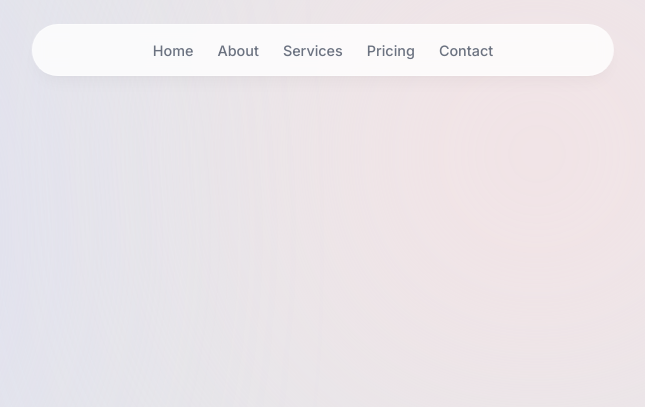
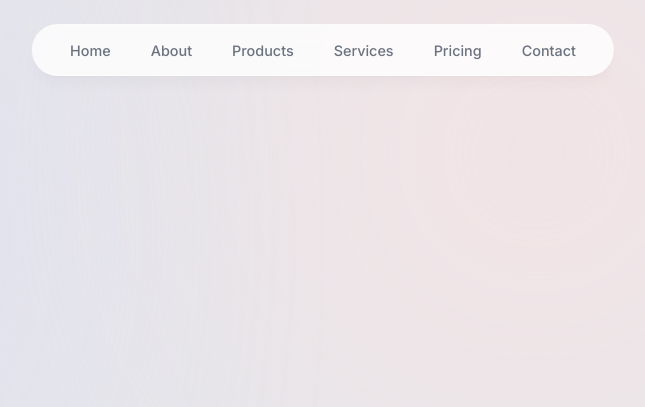
Before and after one commit to hiroshiyoka/company-profile-website, a website: page index.html in a window 1280 px wide. Shown: the top 407 px of the page, without its empty margins (317-962 px from the left). Drawn offline with Linux system fonts and the light colour scheme.

Commit message:
feat: fix navbar link and styling

```diff
--- a/index.html
+++ b/index.html
@@ -24,40 +24,47 @@
       <!-- NAV -->
       <nav class="flex fixed top-[0.15rem] left-1/2 h-24 -translate-x-1/2 py-2">
         <ul
-          class="flex w-[24rem] flex-wrap items-center justify-center gap-y-2 text-[0.9rem] font-medium text-gray-500"
+          class="flex w-[40rem] flex-wrap items-center justify-center gap-y-1 text-[0.9rem] font-medium text-gray-500"
         >
           <li class="h-3/4 flex items-center justify-center relative">
             <a
               href="#home"
-              class="flex w-full items-center justify-center px-3 py-3 hover:text-gray-950 transition"
+              class="flex w-full items-center justify-center mx-2 px-3 py-3 hover:text-gray-950 transition"
               >Home</a
             >
           </li>
-          <li class="h-3/4 flex items-center justify-center">
+          <li class="h-3/4 flex items-center justify-center relative">
             <a
               href="#about"
-              class="flex w-full items-center justify-center px-3 py-3 hover:text-gray-950 transition"
+              class="flex w-full items-center justify-center mx-2 px-3 py-3 hover:text-gray-950 transition"
               >About</a
             >
           </li>
-          <li class="h-3/4 flex items-center justify-center">
+          <li class="h-3/4 flex items-center justify-center relative">
+            <a
+              href="#products"
+              class="flex w-full items-center justify-center mx-2 px-3 py-3 hover:text-gray-950 transition"
+              >Products</a
+            >
+          </li>
+          <li class="h-3/4 flex items-center justify-center relative">
             <a
               href="#services"
-              class="flex w-full items-center justify-center px-3 py-3 hover:text-gray-950 transition"
+              class="flex w-full items-center justify-center mx-2 px-3 py-3 hover:text-gray-950 transition"
               >Services</a
             >
           </li>
-          <li class="h-3/4 flex items-center justify-center">
+          <li class="h-3/4 flex items-center justify-center relative">
             <a
               href="#pricing"
-              class="flex w-full items-center justify-center px-3 py-3 hover:text-gray-950 transition"
+              class="flex w-full items-center justify-center mx-2 px-3 py-3 hover:text-gray-950 transition"
               >Pricing</a
             >
           </li>
-          <li class="h-3/4 flex items-center justify-center">
+          <li class="h-3/4 flex items-center justify-center relative">
             <a
               href="#contact"
-              class="flex w-full items-center justify-center px-3 py-3 hover:text-gray-950 transition"
+              class="flex w-full items-center justify-center mx-2 px-3 py-3 hover:text-gray-950 transition"
               >Contact</a
             >
           </li>
```
Also changed, not shown: dist/output.css.
